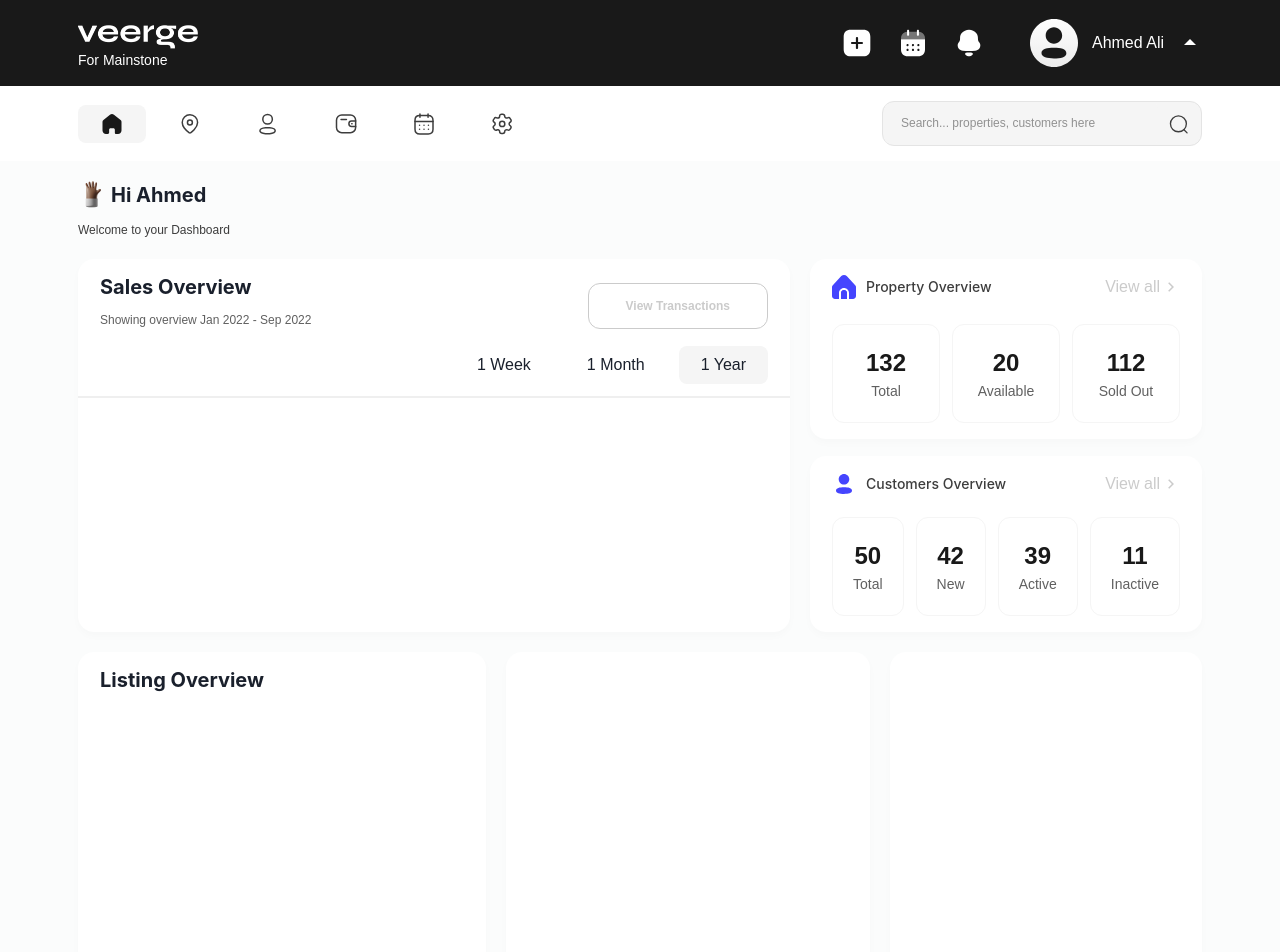
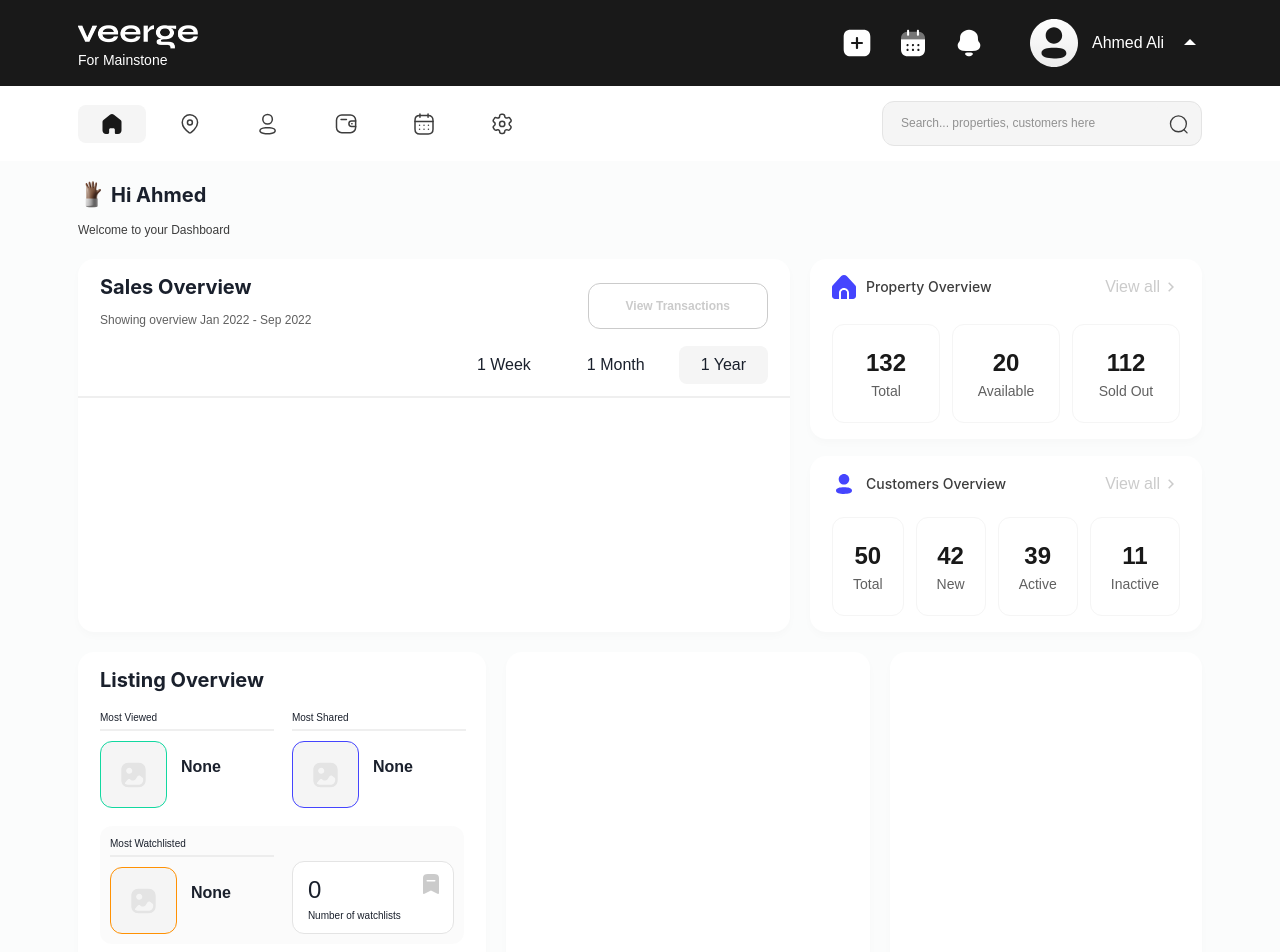
Before and after one commit to raelMartins/myxellia-test, a Next.js app: page / in a window 1280 px wide. Shown: the top 952 px of the page. Built offline with nearby package versions, Linux system fonts and the light colour scheme; a web font is replaced by a local one.

Commit message:
feat: completed the listing overview section

```diff
--- a/src/components/CustomersOverviewSection.tsx
+++ b/src/components/CustomersOverviewSection.tsx
@@ -2,6 +2,7 @@ import { Flex, Grid, Heading } from '@chakra-ui/react';
 import { CustomersOverviewIcon, PropertyOverviewIcon } from './SVGAssets';
 import { SimpleOverviewStat } from './SimpleOverviewStat';
 import { ViewAllLink } from './Widgets';
+import styles from 'styles/components/customersoverviewsection.module.scss';
 
 export const CustomersOverviewSection = () => {
   return (
@@ -15,7 +16,11 @@ export const CustomersOverviewSection = () => {
           <ViewAllLink />
         </span>
       </Flex>
-      <Grid templateColumns={'repeat(4, 1fr)'} gap={'1.2rem'}>
+      <Grid
+        // templateColumns={'repeat(4, 1fr)'}
+        gap={'1.2rem'}
+        className={styles.grid_stats}
+      >
         <SimpleOverviewStat value={50} label='Total' />
         <SimpleOverviewStat value={42} label='New' />
         <SimpleOverviewStat value={39} label='Active' />
--- a/src/components/ListingOverviewSection.tsx
+++ b/src/components/ListingOverviewSection.tsx
@@ -0,0 +1,45 @@
+import { Box, Flex, Grid, Heading, Text } from '@chakra-ui/react';
+import { ListingOverviewCard } from './Widgets';
+import { BookmarkIcon } from './SVGAssets';
+
+export const ListingOverviewSection = () => {
+  return (
+    <>
+      <Heading fontSize='2rem'>Listing Overview</Heading>
+      <Grid gap={'2rem'} templateColumns={'repeat(2, 1fr)'} mt={'1.8rem'}>
+        <ListingOverviewCard title='most viewed' accent_color='#12D8A0' />
+        <ListingOverviewCard title='most shared' accent_color='#4545FE' />
+      </Grid>
+      <Grid
+        gap={'2rem'}
+        templateColumns={'repeat(2, 1fr)'}
+        mt={'1.8rem'}
+        backgroundColor={'#f5f5f566'}
+        borderRadius={'1.2rem'}
+        padding={'1rem'}
+        alignItems={'flex-end'}
+      >
+        <ListingOverviewCard title='most watchlisted' accent_color='#FF9103' />
+        <Flex
+          padding={'1rem'}
+          pl={'1.5rem'}
+          justify={'space-between'}
+          align={'flex-start'}
+          backgroundColor={'white'}
+          borderRadius={'1.2rem'}
+          border={'.1rem solid #e4e4e4'}
+        >
+          <Box>
+            <Text fontSize={'2.4rem'} fontWeight={'400'}>
+              0
+            </Text>
+            <Text fontSize={'1rem'} fontWeight={'500'}>
+              Number of watchlists
+            </Text>
+          </Box>
+          <BookmarkIcon />
+        </Flex>
+      </Grid>
+    </>
+  );
+};
--- a/src/components/SVGAssets.tsx
+++ b/src/components/SVGAssets.tsx
@@ -437,13 +437,16 @@ export const CustomersOverviewIcon = () => {
   );
 };
 
-export const NoImageIcon = () => {
+export const NoImageIcon = ({ scale }: { scale?: number }) => {
+  return (
     <svg
       width='100'
       height='100'
       viewBox='0 0 100 100'
       fill='none'
       xmlns='http://www.w3.org/2000/svg'
+      // scale={scale ? scale : 1}
+      style={scale ? { scale: `${scale}` } : {}}
     >
       <path
         fillRule='evenodd'
@@ -451,5 +454,25 @@ export const NoImageIcon = () => {
         d='M31.9424 91.6667H68.0533C82.1796 91.6667 91.6667 81.7579 91.6667 67.0138V32.9863C91.6667 18.2421 82.1796 8.33334 68.0575 8.33334H31.9424C17.8204 8.33334 8.33334 18.2421 8.33334 32.9863V67.0138C8.33334 81.7579 17.8204 91.6667 31.9424 91.6667ZM35.4119 45.8333C29.6676 45.8333 25 41.1595 25 35.4167C25 29.6739 29.6676 25 35.4119 25C41.1521 25 45.8238 29.6739 45.8238 35.4167C45.8238 41.1595 41.1521 45.8333 35.4119 45.8333ZM82.5867 62.225C83.9821 65.8025 83.2571 70.1025 81.7654 73.6454C79.9975 77.8596 76.6121 81.05 72.3467 82.4434C70.4529 83.0625 68.4667 83.3334 66.485 83.3334H31.3693C27.875 83.3334 24.7828 82.495 22.2479 80.9338C20.66 79.9538 20.3793 77.6917 21.5566 76.2254C23.5258 73.7746 25.47 71.315 27.4308 68.8338C31.1683 64.0867 33.6864 62.7108 36.4852 63.9192C37.6207 64.4179 38.7603 65.1659 39.9335 65.9571C43.0592 68.0813 47.4042 71.0008 53.1275 67.8321C57.0442 65.6383 59.3158 61.8754 61.2942 58.5988L61.3271 58.5442C61.4675 58.3142 61.6063 58.0842 61.7446 57.855C62.4096 56.755 63.0654 55.6696 63.8075 54.6696C64.7379 53.4183 68.1858 49.5054 72.6525 52.2921C75.4975 54.0463 77.89 56.42 80.45 58.9613C81.4263 59.9329 82.1217 61.0379 82.5867 62.225Z'
         fill='#E4E4E4'
       />
-  </svg>;
+    </svg>
+  );
 };
+
+export const BookmarkIcon = () => {
+  return (
+    <svg
+      width='24'
+      height='24'
+      viewBox='0 0 24 24'
+      fill='none'
+      xmlns='http://www.w3.org/2000/svg'
+    >
+      <path
+        fillRule='evenodd'
+        clipRule='evenodd'
+        d='M8.9 2H15.07C17.78 2 19.97 3.07 20 5.79V20.97C20 21.14 19.96 21.31 19.88 21.46C19.75 21.7 19.53 21.88 19.26 21.96C19 22.04 18.71 22 18.47 21.86L11.99 18.62L5.5 21.86C5.351 21.939 5.18 21.99 5.01 21.99C4.45 21.99 4 21.53 4 20.97V5.79C4 3.07 6.2 2 8.9 2ZM8.22 9.62H15.75C16.18 9.62 16.53 9.269 16.53 8.83C16.53 8.39 16.18 8.04 15.75 8.04H8.22C7.79 8.04 7.44 8.39 7.44 8.83C7.44 9.269 7.79 9.62 8.22 9.62Z'
+        fill='#CBCBCB'
+      />
+    </svg>
+  );
+};
--- a/src/components/Widgets.tsx
+++ b/src/components/Widgets.tsx
@@ -1,4 +1,6 @@
-import { Link } from '@chakra-ui/react';
+import { Box, Center, Divider, Flex, Link, Text } from '@chakra-ui/react';
+import { NoImageIcon } from './SVGAssets';
+import Image from 'next/image';
 
 export const ViewAllLink = ({ url = '/' }) => {
   return (
@@ -33,3 +35,49 @@ export const ViewAllLink = ({ url = '/' }) => {
     </Link>
   );
 };
+
+export const ListingOverviewCard = ({
+  title = 'Most',
+  accent_color = '#12d8a0',
+  data
+}: {
+  title?: string;
+  accent_color?: string;
+  data?: { name: string; image: string };
+}) => {
+  return (
+    <Box>
+      <Text textTransform={'capitalize'} fontSize={'1rem'} fontWeight={'400'}>
+        {title}
+      </Text>
+      <Divider mt={'.4rem'} mb={'1rem'} border={'.14rem solid #e4e4e4'} />
+      <Flex gap={'1.4rem'}>
+        <Center
+          position={'relative'}
+          height={'6.7rem'}
+          width={'6.7rem'}
+          overflow={'hidden'}
+          backgroundColor={'#f5f5f5'}
+          borderRadius={'1.2rem'}
+          border={`.1rem solid ${`${accent_color}` || '#12d8a0'}`}
+        >
+          {!data?.image ? (
+            // <span style={{ scale: 0.36 }}>
+            <NoImageIcon scale={0.45} />
+          ) : (
+            // </span>
+            <Image
+              src={data.image}
+              alt='Listing Image'
+              fill
+              style={{ objectFit: 'cover' }}
+            />
+          )}
+        </Center>
+        <Text padding='1.4rem 0rem' fontWeight={'600'} fontSize={'1.6rem'}>
+          {data?.name || 'None'}
+        </Text>
+      </Flex>
+    </Box>
+  );
+};
--- a/src/pages/index.tsx
+++ b/src/pages/index.tsx
@@ -8,6 +8,7 @@ import {
   Text
 } from '@chakra-ui/react';
 import { CustomersOverviewSection } from 'components/CustomersOverviewSection';
+import { ListingOverviewSection } from 'components/ListingOverviewSection';
 import { PropertyOverviewSection } from 'components/PropertyOverviewSection';
 import { SalesOverviewSection } from 'components/SalesOverviewSection';
 import { PageHeader } from 'layout/PageHeader';
@@ -66,10 +67,11 @@ export default function Home() {
             </Flex>
             <Flex gap='2rem' minH='32.5rem' className={styles.inline_layout}>
               <Flex
+                direction={'column'}
                 className={`${styles.overview} ${styles.listings_overview}`}
                 flex={475}
               >
-                <Heading fontSize='2rem'>Listing Overview</Heading>
+                <ListingOverviewSection />
               </Flex>
               <Flex
                 className={`${styles.overview} ${styles.total_balance}`}
--- /dev/null
+++ b/src/styles/components/customersoverviewsection.module.scss
@@ -0,0 +1,8 @@
+@import '../mixins.module.scss';
+
+.grid_stats {
+  grid-template-columns: repeat(2, 1fr);
+  @include tablet {
+    grid-template-columns: repeat(4, 1fr);
+  }
+}
```
Lines whose indentation alone changed are shown as unchanged.
